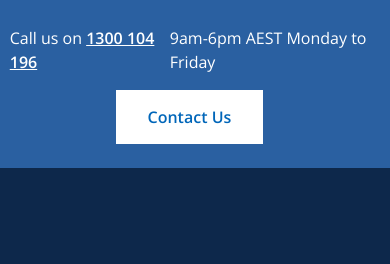
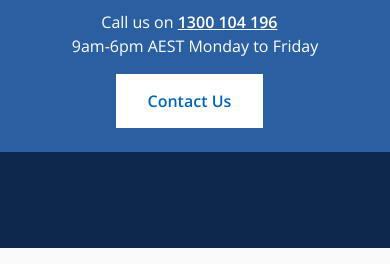
Before and after one commit to camusamta/Web-Accessibility-Assignment, a plain HTML site: page index.html in a window 390 px wide. Shown: the part 8042-8306 px from the top of the page. Drawn offline with nearby package versions, Linux system fonts and the light colour scheme.

Commit message:
footer responsive bugfix

```diff
--- a/main.css
+++ b/main.css
@@ -854,3 +854,24 @@ padding-left: 5%;
 
 
 }
+
+@media screen and (max-width: 480px) {
+
+  .middle {
+
+  flex-direction: column;
+  align-items: center;
+
+  }
+
+  .middle p:first-child {
+
+    margin: 0;
+  }
+
+  .middle p:last-child {
+
+  margin-top: 0;
+
+  }
+}
```
